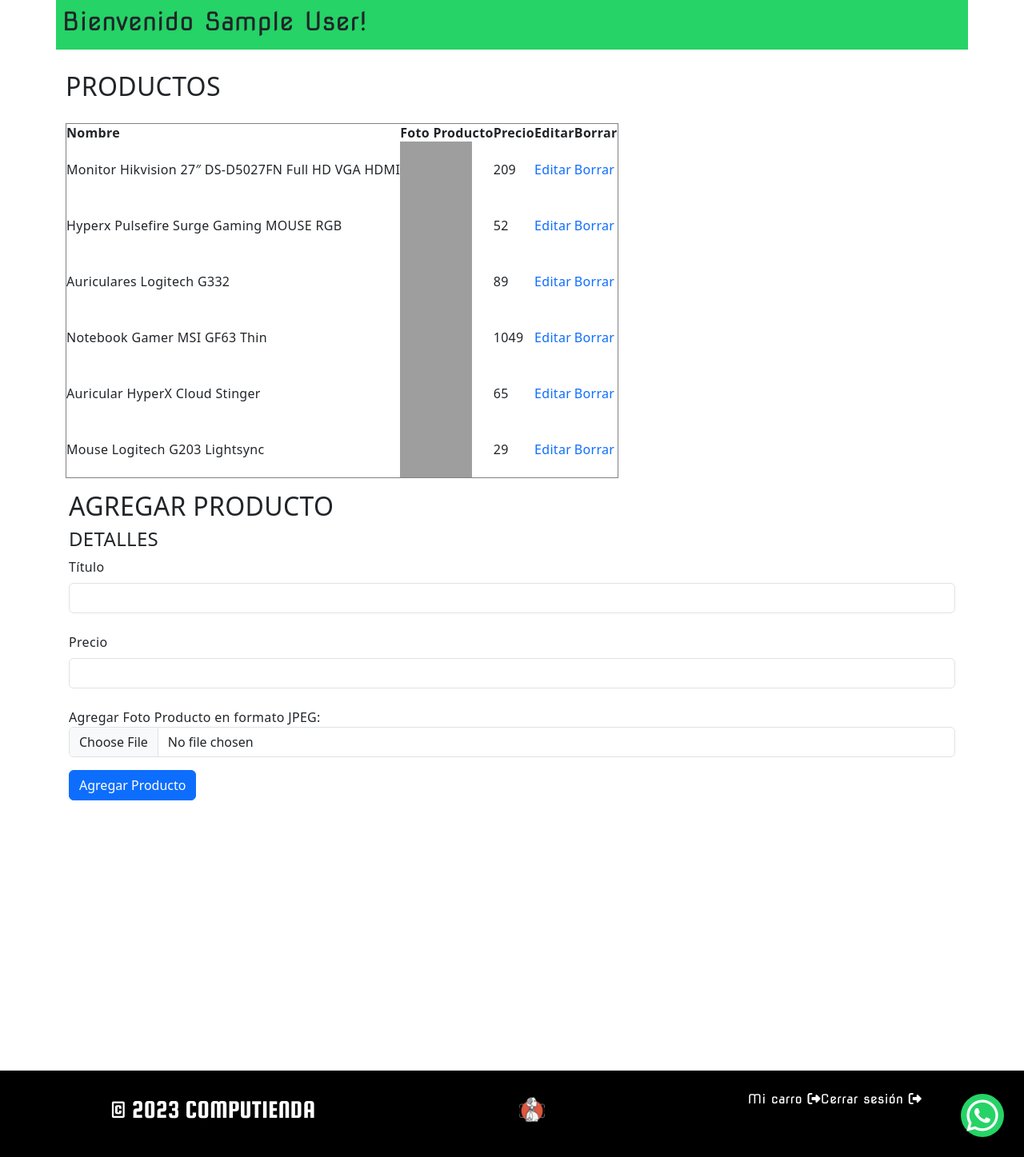
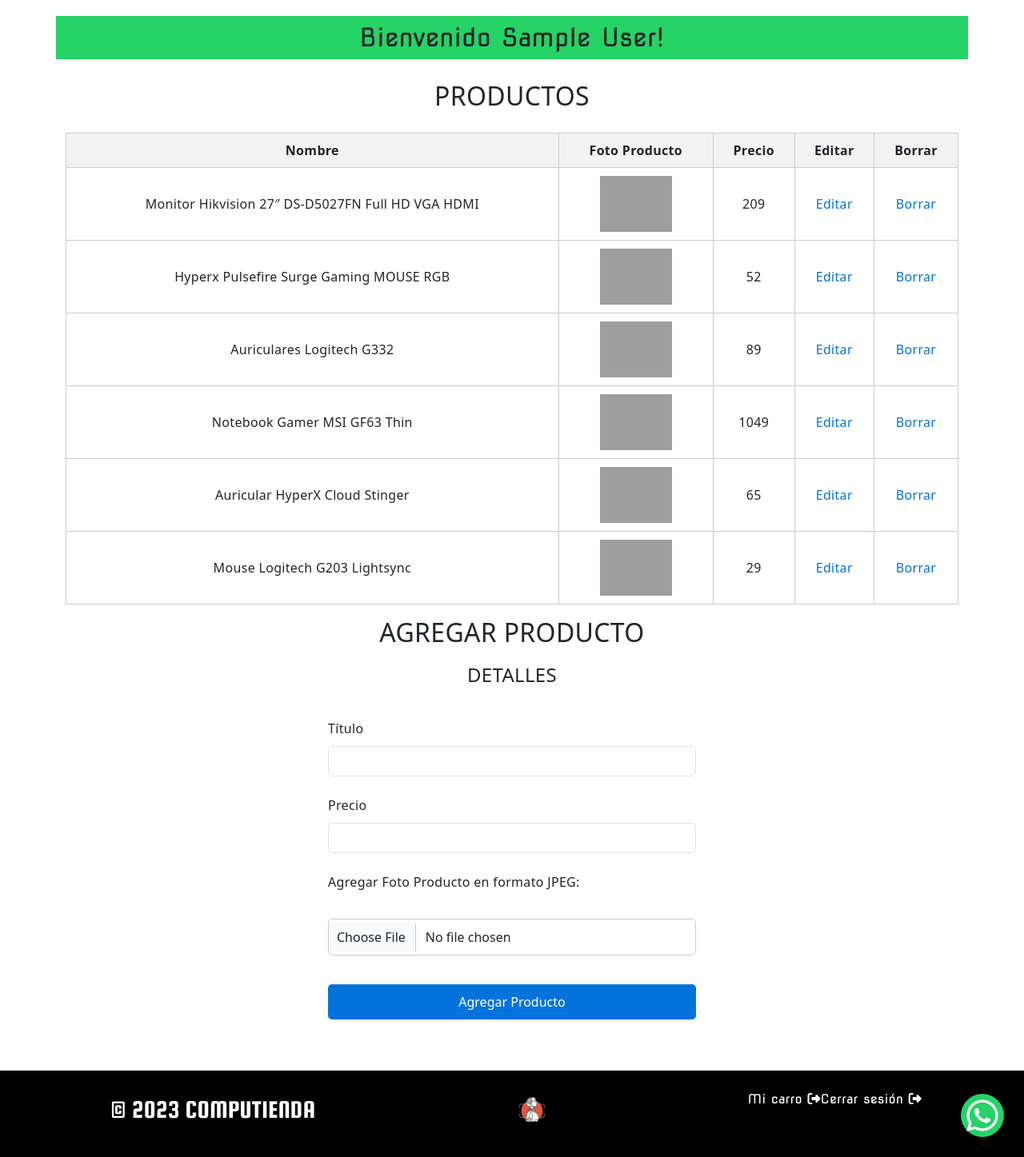
Before and after one commit to lualzugaray/Computienda, a PHP site: page /Computienda/ABM/index.php in a window 1280 px wide. Shown: the part 154-1601 px from the top of the page at 80% size. Run offline with PHP 8.4, Linux system fonts and the light colour scheme; the visitor is signed in with stand-in values (Sample User, id 1); data comes from the database, SQL or seed files in the repository; data that the repository does not hold is empty; some libraries are stand-ins or nearby versions; grey boxes are pictures that could not be loaded.

Commit message:
Add files via upload

```diff
--- a/computienda/style/style.css
+++ b/computienda/style/style.css
@@ -71,9 +71,13 @@
 
 #bienvenido{
     background-color: #25d366;
+    margin-top: 20px;
+    margin-bottom: 20px;
 }
 #bienvenido h2{
     font-family: 'Nova Square', cursive;
+    text-align: center;
+    margin: auto;
 }
 
 /* NAV */
@@ -213,7 +217,7 @@
 #formulario {
     margin: 0;
     display: block;
-    background-color: #1c3e4b;
+    background-color: #10192f;
 }
 
 
@@ -316,11 +320,99 @@
     font-size: 42px; /* Reducir el tamaño de fuente del icono en un 5% */
 }
 
+a i {
+    border-bottom: none;
+}
+
+.container h2{
+    text-align: center;
+    margin-bottom: 20px;
+}
+
+table{
+    width: 100%;
+    border-collapse: collapse;
+    margin-top: 20px;
+}
+
+table th, table td {
+    padding: 10px;
+    text-align: center;
+    border: 1px solid #ccc;
+}
+
+table th{
+    background-color: #f2f2f2;
+    font-weight: bold;
+}
+
+table td img {
+    max-width: 90px;
+    max-height: 70px;
+}
+
+table a {
+    text-decoration: none;
+    color: #0373db;
+}
+
+table a:hover {
+    color: #05114b;
+}
 
 
 
-a i {
-    border-bottom: none;
+/* Estilos para el formulario de agregar producto */
+#agregar_producto form {
+    max-width: 500px;
+    margin: 0 auto;
+    padding: 20px;
+    border-radius: 5px;
+}
+
+#agregar_producto h2{
+    text-align: center;
+    margin-bottom: 20px;
+}
+
+#agregar_producto h4{
+    text-align: center;
+    margin-bottom: 20px;
+}
+
+
+#agregar_producto h2 span{
+    text-align: center;
+    margin-bottom: 20px;
+}
+
+#agregar_producto form label {
+    display: block;
+    margin-bottom: 10px;
+}
+
+#agregar_producto form input[type="text"],
+#agregar_producto form input[type="number"],
+#agregar_producto form input[type="file"] {
+    width: 100%;
+    padding: 10px;
+    margin-bottom: 20px;
+    border: 1px solid #ccc;
+    border-radius: 5px;
+}
+
+#agregar_producto form input[type="submit"] {
+    width: 100%;
+    padding: 10px;
+    background-color: #0373db;
+    color: #fff;
+    border: none;
+    border-radius: 5px;
+    cursor: pointer;
+}
+
+#agregar_producto form input[type="submit"]:hover {
+    background-color: #05114b;
 }
 
 @media only screen and (min-width:320px) and (max-width:768px) {
```
